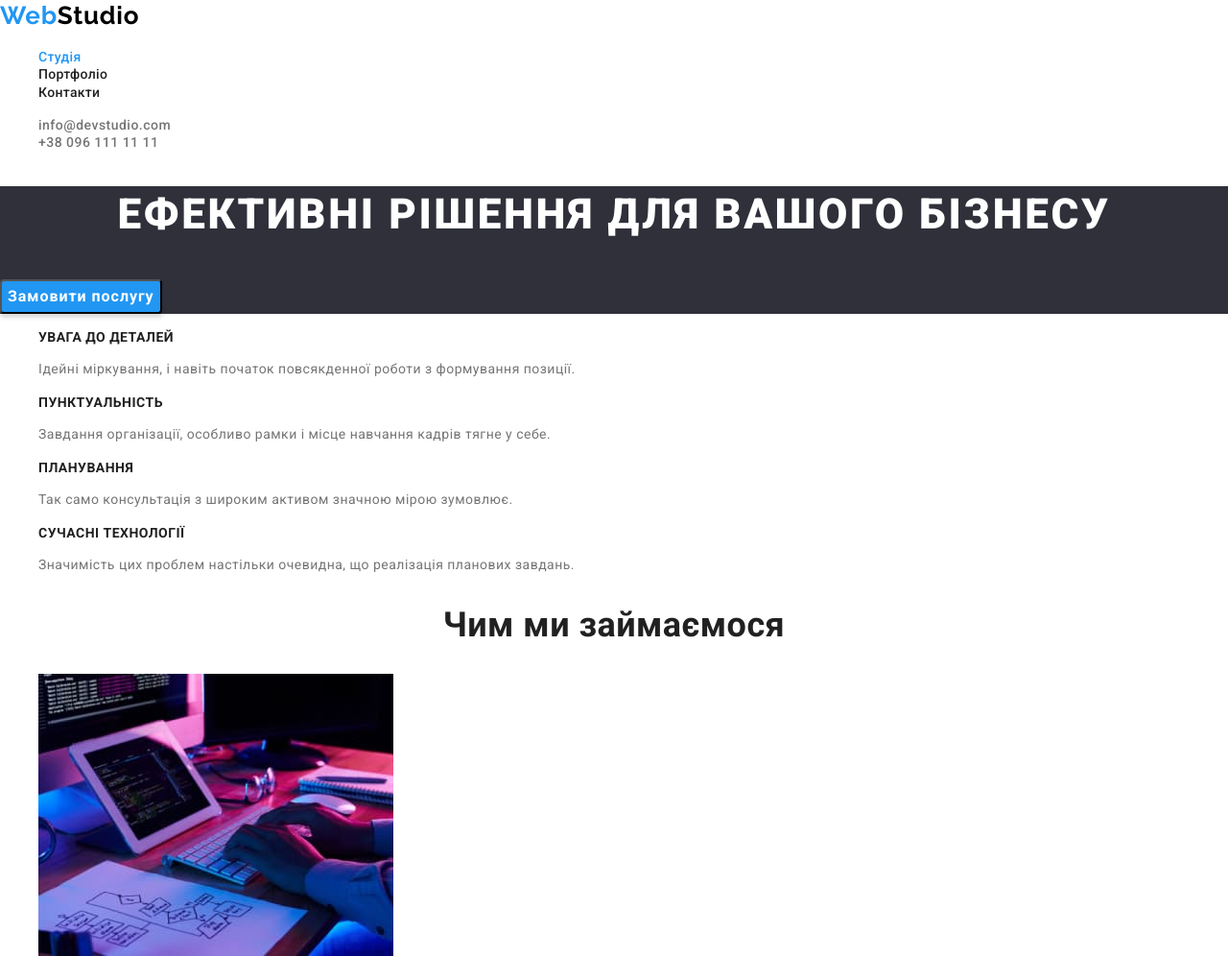
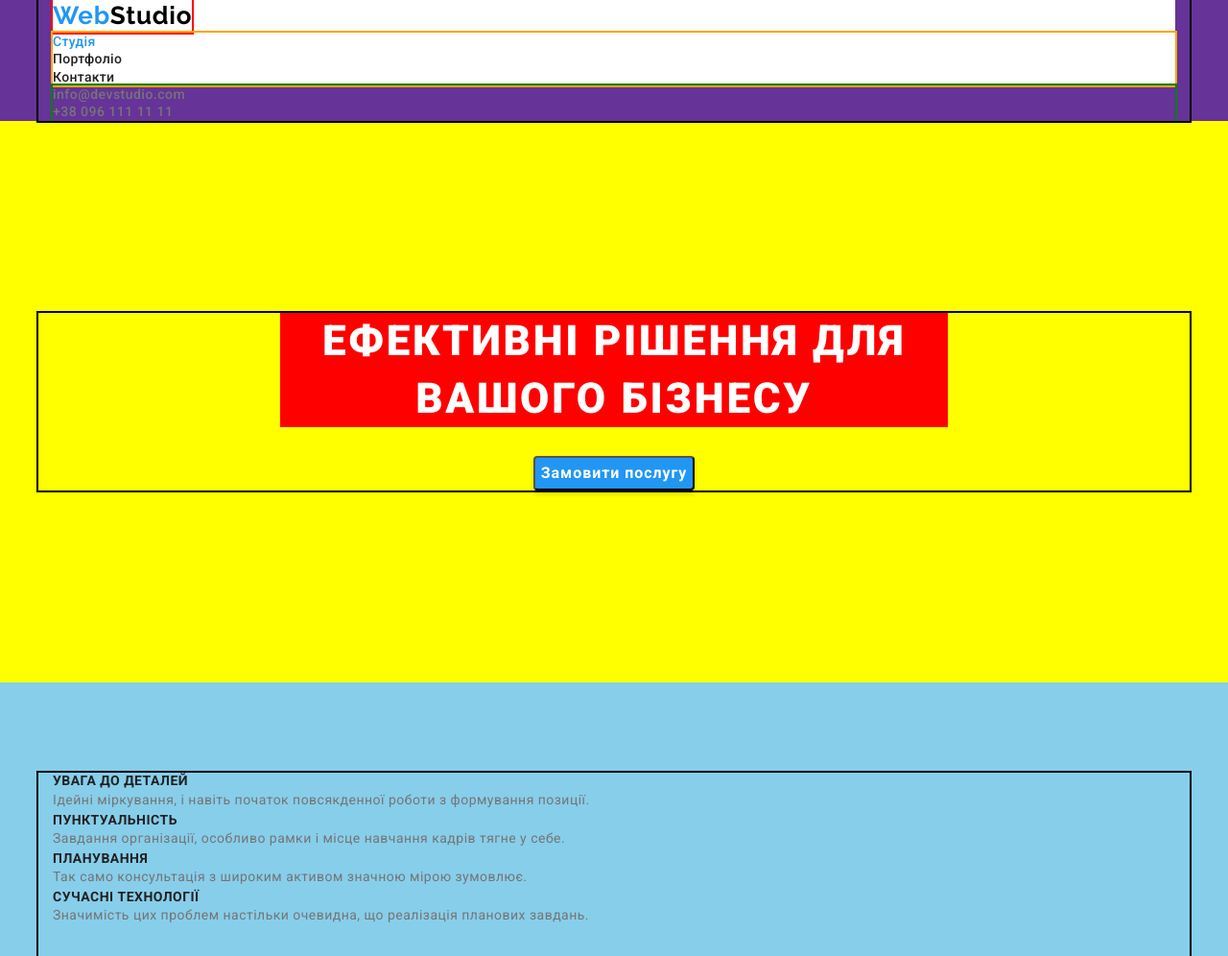
Before and after one commit to YanaKozhokar/goit-markup-hw-03, a plain HTML site: page index.html in a window 1280 px wide. Shown: the top 996 px of the page at 96% size. Drawn offline with nearby package versions, Linux system fonts and the light colour scheme.

Commit message:
Added some styles

```diff
--- a/css/styles.css
+++ b/css/styles.css
@@ -15,20 +15,38 @@ body {
   letter-spacing: 0.03em;
 }
 
-.header__nav {
-  background-color: var(--background-color-white);
-  letter-spacing: 0.02em;
+h1,
+h2,
+h3,
+h4,
+h5,
+h6,
+p {
+  margin: 0;
+}
+
+ul {
+  margin: 0;
+  padding: 0;
+  list-style: none;
 }
 
 .link {
   text-decoration: none;
 }
 
-.list {
-  list-style: none;
+.container {
+  width: 1200px;
+  margin: 0 auto;
+  padding-left: 15px;
+  padding-right: 15px;
+  outline: 2px solid black;
 }
 
 /* Header */
+.header {
+  background-color: rebeccapurple;
+}
 
 .header__logo {
   font-family: 'Raleway', sans-serif;
@@ -37,10 +55,21 @@ body {
   line-height: 1.3;
   letter-spacing: 0.03em;
   color: var(--logo-color);
+  display: inline-block;
+  outline: 2px solid red;
 }
 
 .logo-web {
   color: var(--color-accent);
+}
+
+.header__nav {
+  background-color: var(--background-color-white);
+  letter-spacing: 0.02em;
+}
+
+.header__nav-list {
+  outline: 2px solid orange;
 }
 
 .header__nav-list-item {
@@ -55,6 +84,10 @@ body {
   font-size: 14px;
   line-height: 1.14;
   color: var(--color-accent);
+}
+
+.header-contacts {
+  outline: 2px solid green;
 }
 
 .header__contacts-item {
@@ -75,6 +108,9 @@ body {
 
 .hero {
   background-color: var(--background-color-dark);
+  padding-top: 200px;
+  padding-bottom: 200px;
+  background-color: yellow;
 }
 
 .hero__title {
@@ -85,6 +121,10 @@ body {
   letter-spacing: 0.06em;
   text-transform: uppercase;
   color: var(--secondary-text-color);
+  background-color: red;
+  max-width: 696px;
+  margin-left: auto;
+  margin-right: auto;
 }
 
 .hero__button {
@@ -103,12 +143,18 @@ body {
   box-shadow: 0px 4px 4px rgba(0, 0, 0, 0.15);
   border-radius: 4px;
   cursor: pointer;
+  margin-top: 30px;
+  margin-left: auto;
+  margin-right: auto;
 }
 
 /* About us */
 
 .about-us {
+  padding-top: 94px;
+  padding-bottom: 94px;
   background-color: var(--background-color-white);
+  background-color: skyblue;
 }
 
 .about-us__advantages-title {
@@ -124,8 +170,8 @@ body {
   line-height: 1.7;
 }
 
-.our-team__title,
 .about-us__services-title {
+  margin-top: 118px;
   font-weight: 700;
   font-size: 36px;
   line-height: 1.16;
@@ -136,7 +182,17 @@ body {
 /* Our team */
 
 .our-team {
+  padding-top: 94px;
+  padding-bottom: 94px;
   background-color: var(--background-color-grey);
+}
+
+.our-team__title {
+  font-weight: 700;
+  font-size: 36px;
+  line-height: 1.16;
+  text-align: center;
+  color: var(--title-color);
 }
 
 .our-team__list-item {
@@ -160,6 +216,8 @@ body {
 /* Footer */
 
 .footer {
+  padding-top: 60px;
+  padding-bottom: 60px;
   background-color: var(--background-color-dark);
 }
 
@@ -182,6 +240,7 @@ body {
 }
 
 .footer__contacts-adress {
+  margin-top: 20px;
   font-style: normal;
   font-size: 14px;
   line-height: 1.7;
@@ -189,6 +248,7 @@ body {
 }
 
 .footer__contacts-item {
+  margin-top: 9px;
   font-style: normal;
   font-size: 14px;
   line-height: 1.7;
--- a/index.html
+++ b/index.html
@@ -21,18 +21,19 @@
     <title>Студія</title>
   </head>
   <body>
-    <header>
+    <header class="header">
+      <div class="container">
         <nav class="header__nav">
           <a class="header__logo link" href="/" aria-label="en"
             ><span class="logo-web">Web</span>Studio</a
           >
-        <ul class="header__nav list">
+          <ul class="header__nav-list">
             <li><a class="header__nav-list-current link" href="./index.html">Студія</a></li>
             <li><a class="header__nav-list-item link" href="./portfolio.html">Портфоліо</a></li>
             <li><a class="header__nav-list-item link" href="">Контакти</a></li>
           </ul>
         </nav>
-      <ul class="header-contacts list">
+        <ul class="header-contacts">
           <li>
             <a class="header__contacts-item link" href="mailto:info@devstudio.com"
               >info@devstudio.com</a
@@ -42,15 +43,19 @@
             <a class="header__contacts-item link" href="tel:+380961111111">+38 096 111 11 11</a>
           </li>
         </ul>
+      </div>
     </header>
     <main>
       <section class="hero">
+        <div class="container">
           <h1 class="hero__title">ЕФЕКТИВНІ РІШЕННЯ ДЛЯ ВАШОГО БІЗНЕСУ</h1>
           <button class="hero__button" type="button">Замовити послугу</button>
+        </div>
       </section>
       <section class="about-us">
+        <div class="container">
           <h2 class="about-us__advantages visually-hidden">Переваги</h2>
-        <ul class="about-us__advantages list">
+          <ul class="about-us__advantages-list">
             <li class="about-us__advantages-list-item">
               <h3 class="about-us__advantages-title">УВАГА ДО ДЕТАЛЕЙ</h3>
               <p class="about-us__advantages-paragraph">
@@ -77,7 +82,7 @@
             </li>
           </ul>
           <h2 class="about-us__services-title">Чим ми займаємося</h2>
-        <ul class="about-us__services list">
+          <ul class="about-us__services-list">
             <li class="about-us__services-images-item">
               <a class="link" href=""
                 ><img src="./images/desktop.jpg" alt="Десктопні програми" width="370"
@@ -94,10 +99,12 @@
               /></a>
             </li>
           </ul>
+        </div>
       </section>
       <section class="our-team">
+        <div class="container">
           <h2 class="our-team__title">Наша команда</h2>
-        <ul class="our-team list">
+          <ul class="our-team__list">
             <li class="our-team__list-item">
               <img src="./images/product-designer.jpg" alt="Дизайнер продукта" width="270" />
               <h3 class="our-team__list-item-name">Ігор Дем'яненко</h3>
@@ -119,14 +126,16 @@
               <p class="our-team__list-item-position" lang="en">UI Designer</p>
             </li>
           </ul>
+        </div>
       </section>
     </main>
     <footer class="footer">
+      <div class="container">
         <a class="footer__logo link" href="/" lang="en"
           ><span class="logo-web">Web</span><span class="logo-studio">Studio</span></a
         >
         <address>
-        <ul class="footer__contacts list">
+          <ul class="footer__contacts">
             <li class="footer__contacts-adress"><p>м. Київ, пр-т Лесі Українки, 26</p></li>
             <li>
               <a class="footer__contacts-item link" href="mailto:info@devstudio.com"
@@ -138,6 +147,7 @@
             </li>
           </ul>
         </address>
+      </div>
     </footer>
   </body>
 </html>
```
Lines whose indentation alone changed are shown as unchanged.
